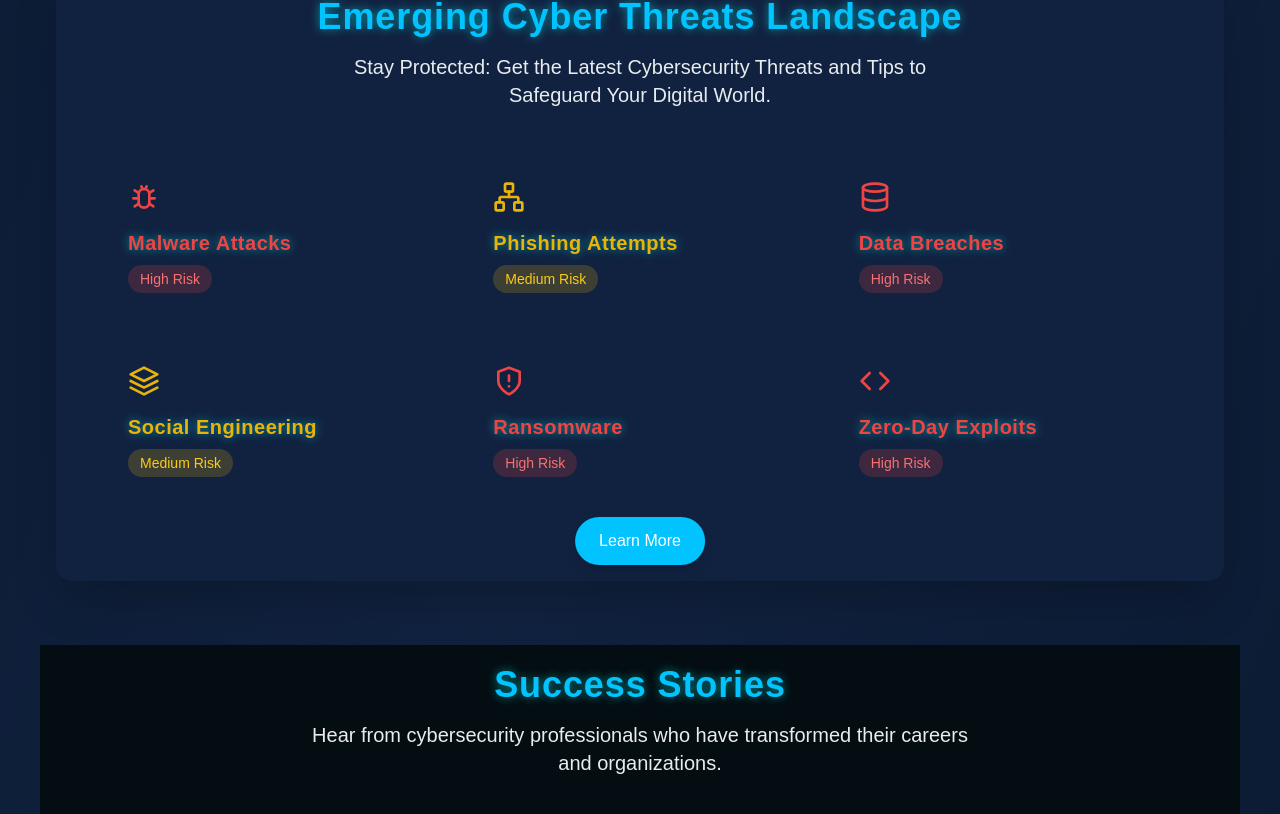
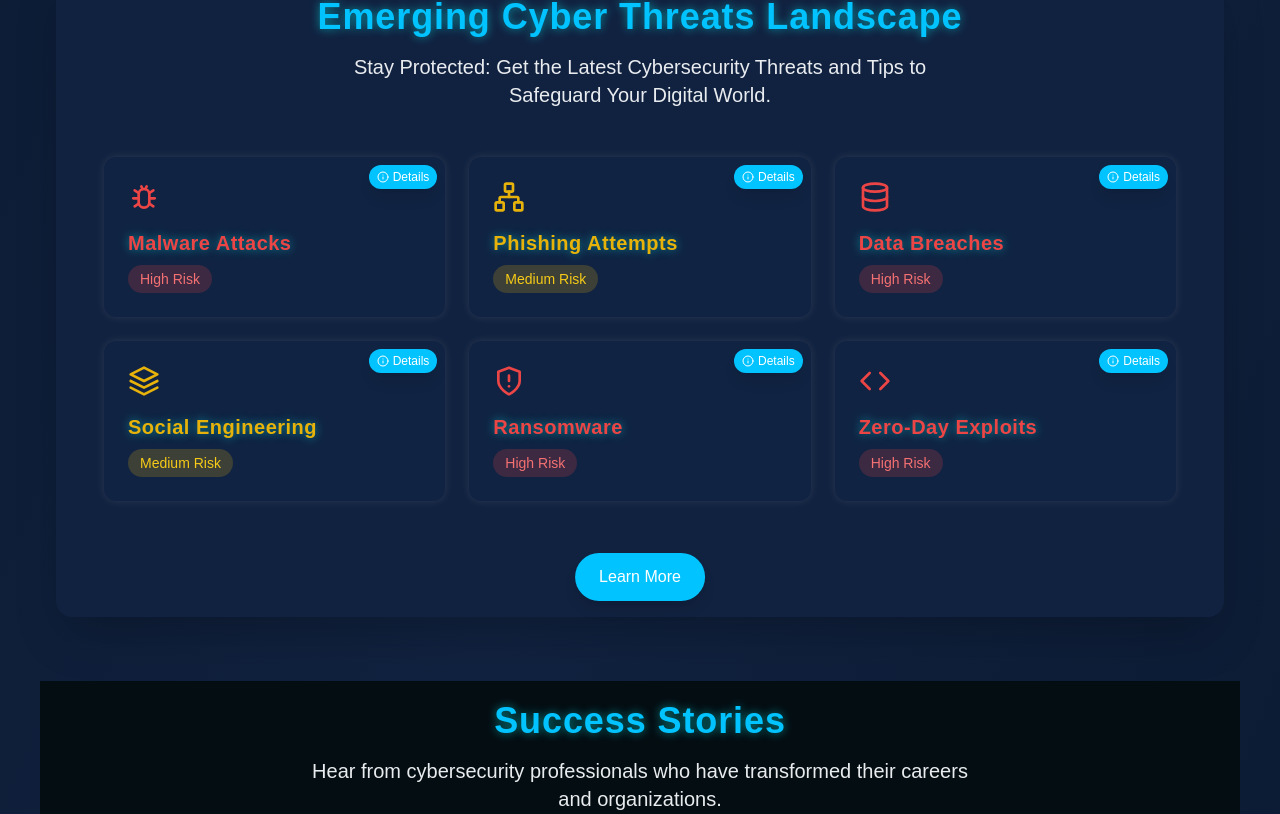
Before and after one commit to paul2devs/cybersecurity-awareness-site, a Next.js app: page / in a window 1280 px wide. Shown: the part 1436-2250 px from the top of the page. Built offline with nearby package versions, Linux system fonts and the light colour scheme.

Commit message:
update initial commit jxt now

```diff
--- a/src/app/api/SendEmail/route.ts
+++ b/src/app/api/SendEmail/route.ts
@@ -7,30 +7,28 @@ export async function POST(request: NextRequest) {
 
     const smtpHost = process.env.SMTP_HOST;
     const smtpPort = parseInt(process.env.SMTP_PORT || '587');
-    const smtpUser = process.env.SMTP_USER;
+    const smtpUser  = process.env.SMTP_USER;
     const smtpPassword = process.env.SMTP_PASSWORD;
     const adminEmail = process.env.ADMIN_EMAIL;
 
-    if (!smtpHost || !smtpPort || !smtpUser || !smtpPassword || !adminEmail) {
+    if (!smtpHost || !smtpPort || !smtpUser  || !smtpPassword || !adminEmail) {
       throw new Error('Missing required environment variables');
     }
 
     const transporter = nodemailer.createTransport({
       host: smtpHost,
       port: smtpPort,
-      secure: smtpPort === 465,
+      secure: smtpPort === 465, // true for 465, false for other ports
       auth: {
-        user: smtpUser,
+        user: smtpUser ,
         pass: smtpPassword,
       },
       tls: {
         rejectUnauthorized: false,
-      },
     });
 
-
     await transporter.sendMail({
-      from: smtpUser,
+      from: smtpUser ,
       to: adminEmail,
       subject,
       text,
--- a/src/components/HeroSection.tsx
+++ b/src/components/HeroSection.tsx
@@ -68,8 +68,7 @@ const HeroSection: React.FC = () => {
             variants={itemVariants}
             className="text-base sm:text-lg md:text-xl text-light-gray font-medium"
           >
-            Empower yourself with cutting-edge cybersecurity knowledge,
-            real-time threat detection, and proactive protection strategies.
+            Stay instantly protected from cyber threats with our powerful web solutions
           </motion.p>
 
           <motion.div
--- a/src/components/HiddenTool.tsx
+++ b/src/components/HiddenTool.tsx
@@ -120,8 +120,7 @@ export default function HiddenTool({ tool }: { tool: Tool }) {
 
         {/* Key Features */}
         <motion.div
-          variants
-          ={itemVariants}
+ variants={itemVariants}
           className="bg-[#2c3e50] p-4 rounded-lg"
         >
           <h3 className="text-lg font-bold text-white flex items-center justify-between">
@@ -154,12 +153,14 @@ export default function HiddenTool({ tool }: { tool: Tool }) {
         <div className="flex items-center space-x-2 mb-4">
           <Lock className="w-6 h-6 text-red-500" />
           <p className="text-gray-300">
-            Access denied: This tool is not available publicly. Contact <strong>paul2dev</strong> on WhatsApp to access.
+            Access denied: This tool is not available publicly. Contact
+            <span className="font-bold text-[#40CFEA]"> paul2dev </span>
+            on WhatsApp to access.
           </p>
         </div>
         <div className="flex space-x-4">
           <a
-            href={`https://wa.me/07068578749?text=Interested in ${tool.name}`}
+            href={`https://wa.me/+2347068578749?text=Interested in ${tool.name}`}
             className="flex-1 bg-green-600 hover:bg-green-700 text-white
             py-3 rounded-lg flex items-center justify-center space-x-2
             transition-all duration-300 transform hover:scale-[1.02]"
--- a/src/components/ThreatSection.tsx
+++ b/src/components/ThreatSection.tsx
@@ -9,7 +9,8 @@ import {
   Code,
   Network,
   Layers,
-  X
+  X,
+  Info
 } from 'lucide-react';
 
 // Type definition for Threat
@@ -88,6 +89,7 @@ const severityColors = {
   Low: 'bg-green-500/20 text-green-400'
 };
 
+
 const ThreatsSection: React.FC = () => {
   const [selectedThreat, setSelectedThreat] = useState<ThreatType | null>(null);
   const [modalPosition, setModalPosition] = useState<{ top: number; left: number; width: number }>({
@@ -140,6 +142,7 @@ const ThreatsSection: React.FC = () => {
     setSelectedThreat(null);
   };
 
+
   return (
     <div className="container mx-auto px-4 py-12 relative">
       {/* Section Header */}
@@ -172,17 +175,117 @@ const ThreatsSection: React.FC = () => {
               if (el) threatRefs.current[threat.id] = el;
             }}
             initial={{ opacity: 0, scale: 0.9 }}
-            animate={{ opacity: 1, scale: 1 }}
-            whileHover={{ scale: 1.05 }}
+            animate={{
+              opacity: 1,
+              scale: 1,
+              boxShadow: selectedThreat?.id === threat.id
+                ? '0 0 15px rgba(49, 208, 170, 0.5)'
+                : '0 0 10px rgba(255,255,255,0.1)'
+            }}
+            whileHover={{
+              scale: 1.05,
+              boxShadow: '0 0 15px rgba(49, 208, 170, 0.3)',
+              transition: {
+                duration: 0.3,
+                type: "spring",
+                stiffness: 300
+              }
+            }}
             onClick={(e) => handleThreatClick(threat, e.currentTarget)}
             className={`
-              bg-steel-gray/30 rounded-xl p-4 sm:p-6 cursor-pointer
-              transition-all duration-300 hover:bg-steel-gray/50
+              group
+              bg-steel-gray/30
+              rounded-xl
+              p-4 sm:p-6
+              cursor-pointer
+              transition-all
+              duration-300
+              hover:bg-steel-gray/50
+              relative
+              overflow-hidden
               ${selectedThreat?.id === threat.id ? 'border-2 border-electric-blue' : ''}
-              relative
             `}
           >
-            {/* Threat Card Content */}
+            {/* Interactive Hint */}
+            <div className="absolute inset-0 pointer-events-none">
+              <motion.div
+                initial={{ opacity: 0 }}
+                animate={{
+                  opacity: [0, 0.3, 0],
+                  scale: [1, 1.2, 1.4],
+                }}
+                transition={{
+                  duration: 2,
+                  repeat: Infinity,
+                  ease: "easeInOut"
+                }}
+                className="absolute inset-0 bg-electric-blue/20 rounded-xl"
+              />
+            </div>
+
+            {/* Info Badge */}
+            <div className="absolute top-2 right-2 z-10">
+              <motion.div
+                initial={{ scale: 0.8, opacity: 0 }}
+                animate={{
+                  scale: [0.8, 1.1, 1],
+                  opacity: [0, 1, 1],
+                  rotate: [0, 10, -10, 0]
+                }}
+                transition={{
+                  duration: 1,
+                  repeat: Infinity,
+                  repeatDelay: 3
+                }}
+                className="
+                  bg-electric-blue
+                  text-white
+                  text-xs
+                  px-2
+                  py-1
+                  rounded-full
+                  shadow-lg
+                  flex items-center gap-1
+                "
+              >
+                <Info size={12} />
+                Details
+              </motion.div>
+            </div>
+
+            {/* Tooltip Hint */}
+            <div
+              className="
+                group/tooltip
+                absolute
+                inset-0
+                pointer-events-none
+              "
+            >
+              <div
+                className="
+                  hidden
+                  group-hover/tooltip:block
+                  absolute
+                  bottom-2
+                  left-1/2
+                  transform
+                  -translate-x-1/2
+                  bg-black/70
+                  text-white
+                  text-xs
+                  px-3
+                  py-1
+                  rounded-full
+                  transition-all
+                  duration-300
+                "
+              >
+                Tap to Explore Threat Details
+              </div>
+            </div>
+
+            {/* Existing Card Content */}
             <div className={`mb-3 sm:mb-4 ${threat.color}`}>
               {React.cloneElement(threat.icon, {
                 className: 'w-6 h-6 sm:w-8 sm:h-8'
@@ -195,7 +298,7 @@ const ThreatsSection: React.FC = () => {
                 preserve-color
               `}
             >
-              { threat.title}
+              {threat.title}
             </h3>
             <div className="flex justify-between items-center">
               <span
@@ -211,7 +314,25 @@ const ThreatsSection: React.FC = () => {
         ))}
       </div>
 
-      {/* Modal for Selected Threat */}
+      {/* Keyboard Accessibility Hint */}
+      <div className="text-center mt-4 text-sm text-gray-400">
+        <motion.p
+          initial={{ opacity: 0 }}
+          animate={{
+            opacity: [0, 1, 1, 0],
+            y: [10, 0, 0, -10]
+          }}
+          transition={{
+            duration: 2,
+            repeat: Infinity,
+            repeatDelay: 5
+          }}
+        >
+          💡 Tip: Use keyboard or click to explore threats
+        </motion.p>
+      </div>
+
+      {/* Existing Modal Code (Unchanged) */}
       <AnimatePresence>
         {selectedThreat && (
           <motion.div
```
